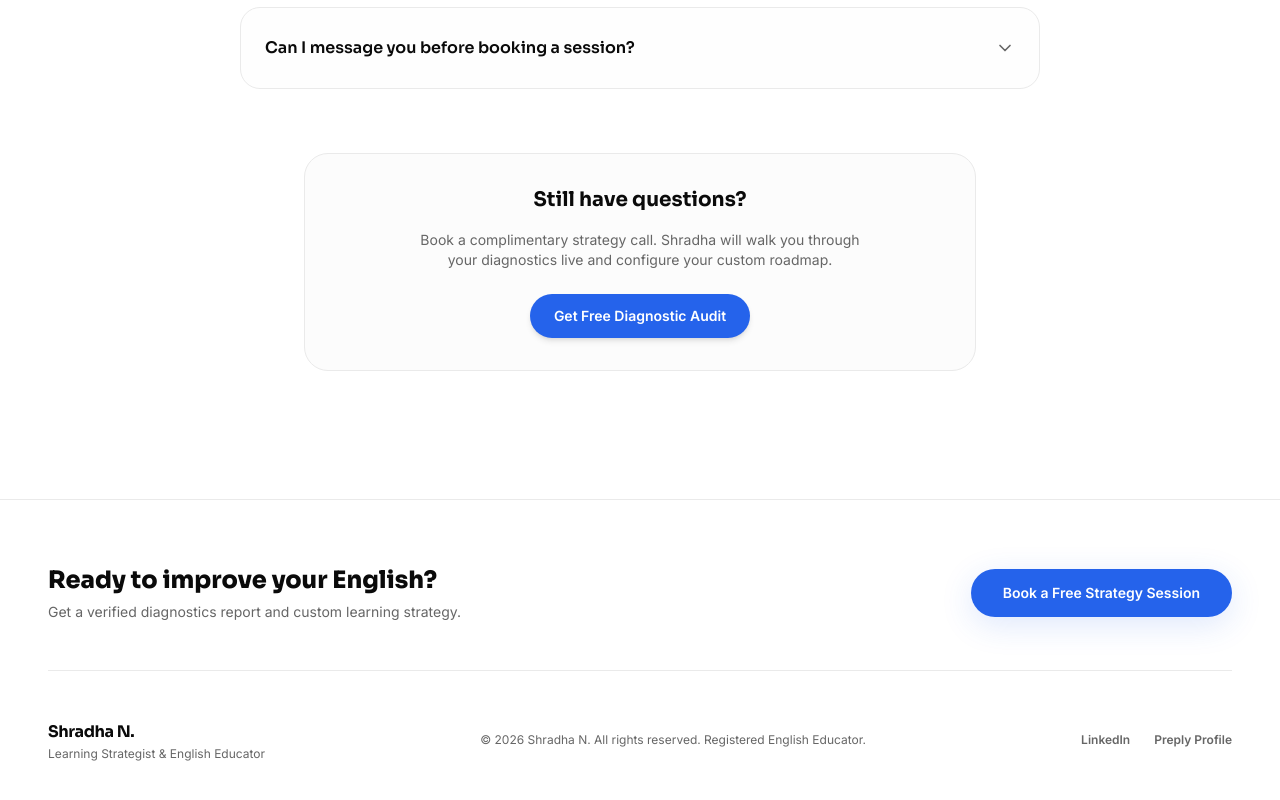
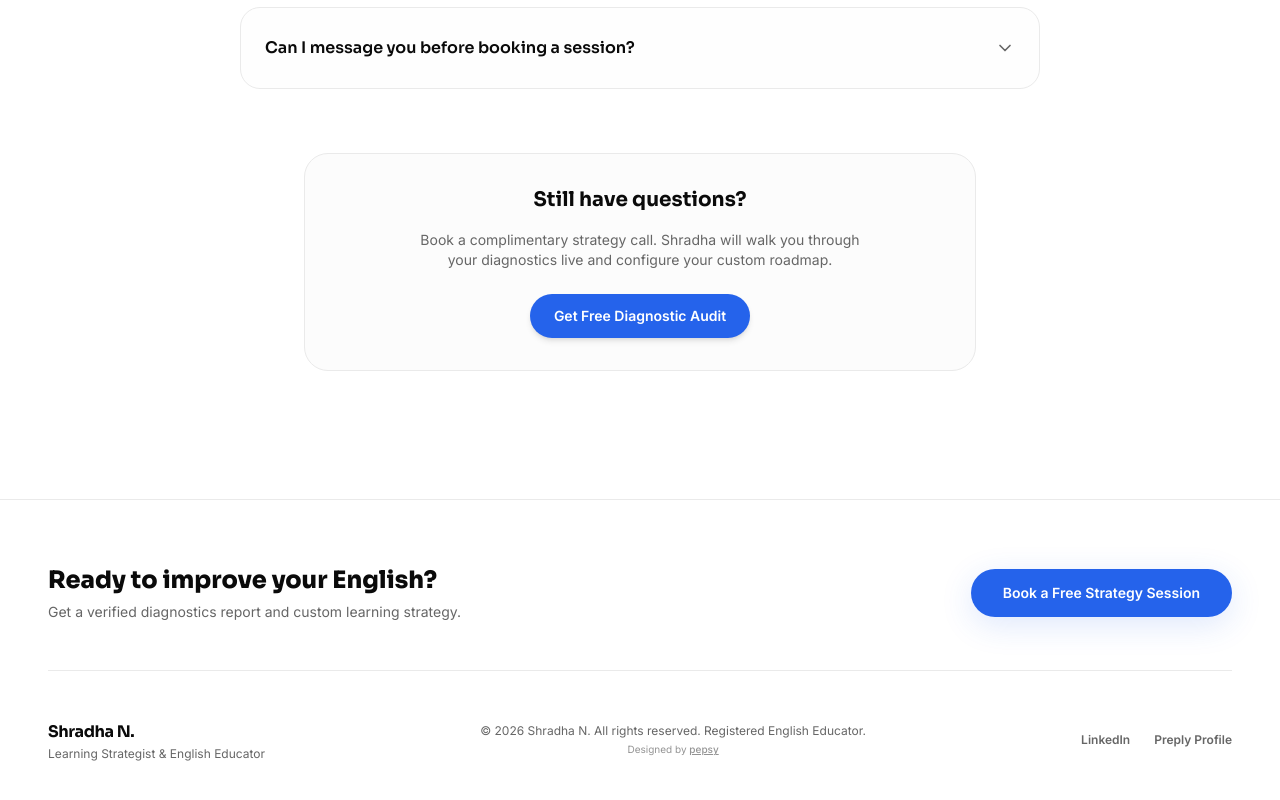
Before and after one commit to pepsilonyt/Shradha-Nirmale-Portfolio-Website, a Next.js app: page / in a window 1280 px wide. Shown: the part 7569-8369 px from the top of the page. Built offline with nearby package versions, Linux system fonts and the light colour scheme.

Commit message:
chore: added Designed by pepsy credit with LinkedIn profile link in footer

```diff
--- a/src/components/footer.tsx
+++ b/src/components/footer.tsx
@@ -68,8 +68,19 @@ export default function Footer() {
           </div>
 
           {/* Center: Copyright */}
-          <div className="text-center text-xs text-muted md:order-none order-last">
-            &copy; {currentYear} Shradha N. All rights reserved. Registered English Educator.
+          <div className="text-center text-xs text-muted md:order-none order-last space-y-1">
+            <p>&copy; {currentYear} Shradha N. All rights reserved. Registered English Educator.</p>
+            <p className="text-[10px] text-muted/70">
+              Designed by{' '}
+              <a
+                href="https://www.linkedin.com/in/siddharth-nirmale-a60718354/"
+                target="_blank"
+                rel="noopener noreferrer"
+                className="underline hover:text-accent transition-colors font-medium"
+              >
+                pepsy
+              </a>
+            </p>
           </div>
 
           {/* Right: Links */}
```
